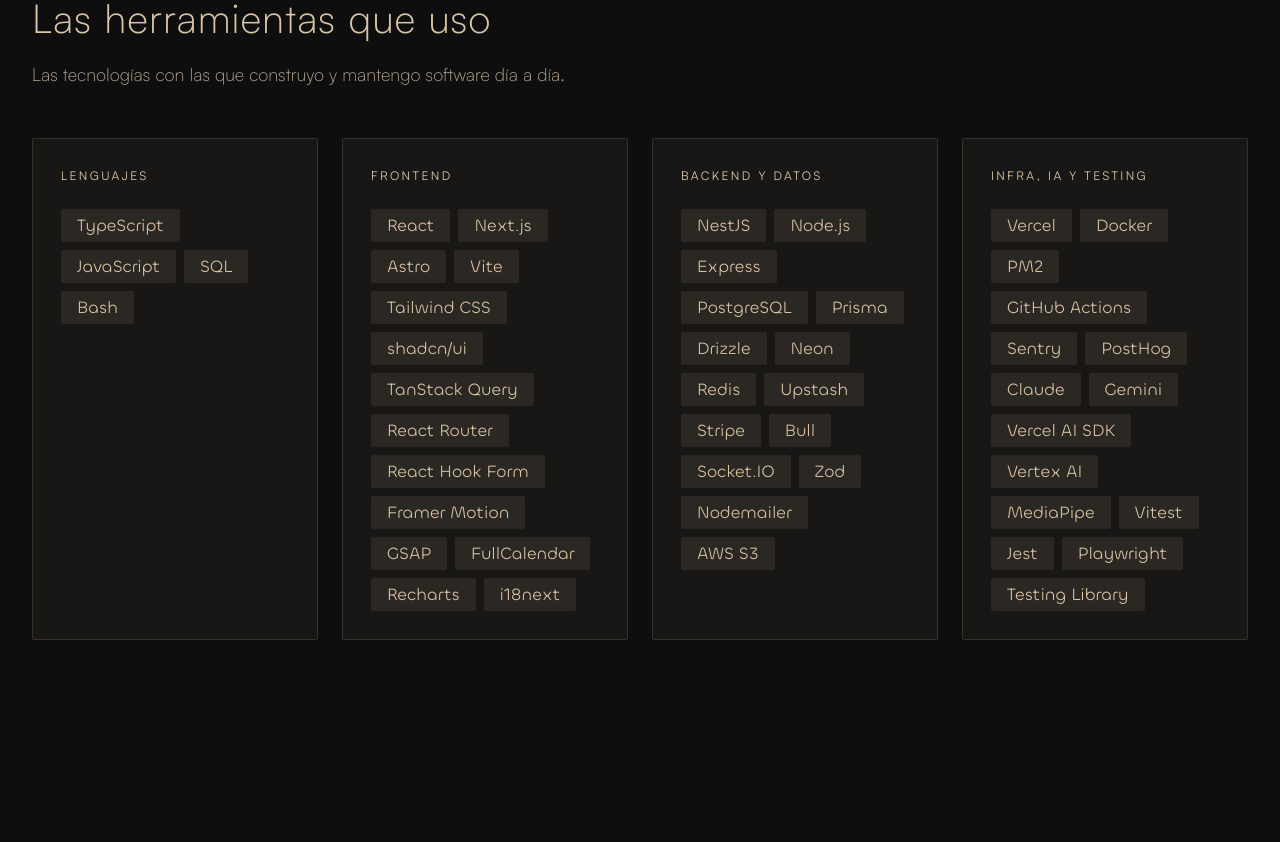
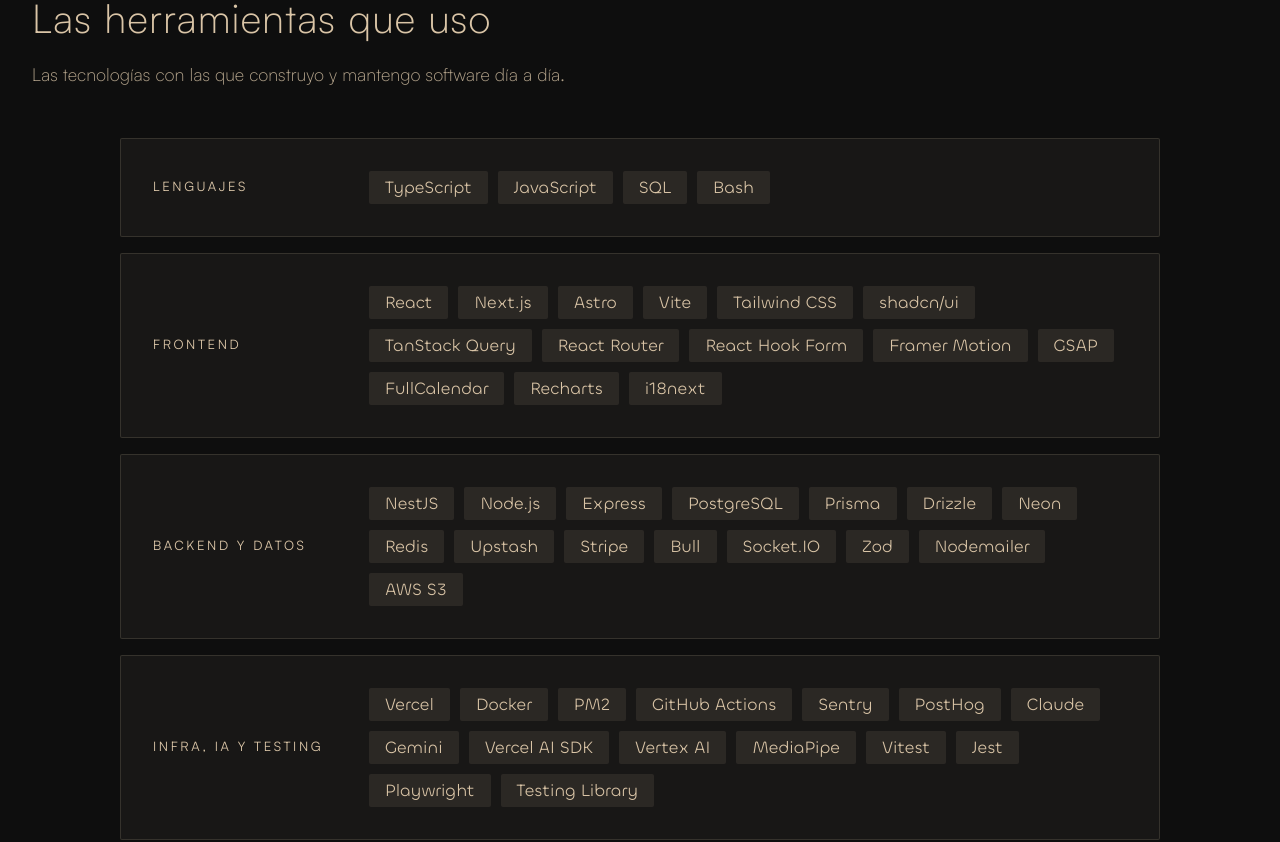
Before and after one commit to kaiserdbt/mario-portfolio, a Next.js app: page / in a window 1280 px wide. Shown: the part 9380-10222 px from the top of the page. Built offline with nearby package versions, Linux system fonts and the light colour scheme; no server answers.

Commit message:
feat: horizontal stack layout and senior role across metadata
Lay out the stack as full-width horizontal cards (category label left, tech chips right) instead of vertical columns. Replace the AI-native role with engineer wording in the profile, SEO metadata and README.

```diff
--- a/src/components/TechStack.tsx
+++ b/src/components/TechStack.tsx
@@ -9,16 +9,16 @@ export default function TechStack() {
       title="Las herramientas que uso"
       description="Las tecnologías con las que construyo y mantengo software día a día."
     >
-      <div className="grid grid-cols-1 gap-4 md:grid-cols-2 md:gap-6 xl:grid-cols-4">
+      <div className="mx-auto flex max-w-[1040px] flex-col gap-4">
         {stack.map((category) => (
           <div
             key={category.title}
-            className="rounded-[2px] border border-accent/15 bg-accent/5 p-8 transition-colors duration-300 hover:border-accent/25 md:p-7"
+            className="flex flex-col gap-4 rounded-[2px] border border-accent/15 bg-accent/5 p-7 transition-colors duration-300 hover:border-accent/25 md:flex-row md:items-center md:gap-10 md:p-8"
           >
-            <h3 className="font-heading text-[12px] uppercase tracking-[0.2em] text-accent">
+            <h3 className="font-heading text-[13px] uppercase tracking-[0.2em] text-accent md:w-44 md:shrink-0">
               {category.title}
             </h3>
-            <ul className="mt-6 flex flex-wrap gap-2">
+            <ul className="flex flex-wrap gap-2.5">
               {category.items.map((item) => (
                 <li
                   key={item}
--- a/src/data/profile.ts
+++ b/src/data/profile.ts
@@ -15,7 +15,7 @@ export type Profile = {
 
 export const profile: Profile = {
   name: "Mario Cava Avila",
-  role: "AI-native Full-Stack Developer",
+  role: "Ingeniero de software full-stack",
   headline:
     "Construyo el producto entero, del modelo de datos al despliegue, con la seguridad y las pruebas que exige sostenerlo en producción.",
   summary:
--- a/src/lib/seo.ts
+++ b/src/lib/seo.ts
@@ -6,7 +6,7 @@ export const siteUrl =
   process.env.NEXT_PUBLIC_SITE_URL ?? profile.portfolioUrl;
 
 export const siteDescription =
-  "Portfolio de Mario Cava Avila, desarrollador full-stack AI-native. Construyo SaaS B2B multi-tenant, plataformas de SEO programático e integraciones de IA, con seguridad, pruebas y CI/CD, de la base de datos al despliegue.";
+  "Portfolio de Mario Cava Avila, ingeniero de software full-stack. Construyo SaaS B2B multi-tenant, plataformas de SEO programático e integraciones de IA, con seguridad, pruebas y CI/CD, de la base de datos al despliegue.";
 
 export const defaultMetadata: Metadata = {
   metadataBase: new URL(siteUrl),
@@ -19,7 +19,7 @@ export const defaultMetadata: Metadata = {
   keywords: [
     "Mario Cava Avila",
     "desarrollador full-stack",
-    "AI-native",
+    "ingeniero de software",
     "Next.js",
     "React",
     "TypeScript",
```
Also changed, not shown: 1 other file (tests, documents, lock files or other folders).
